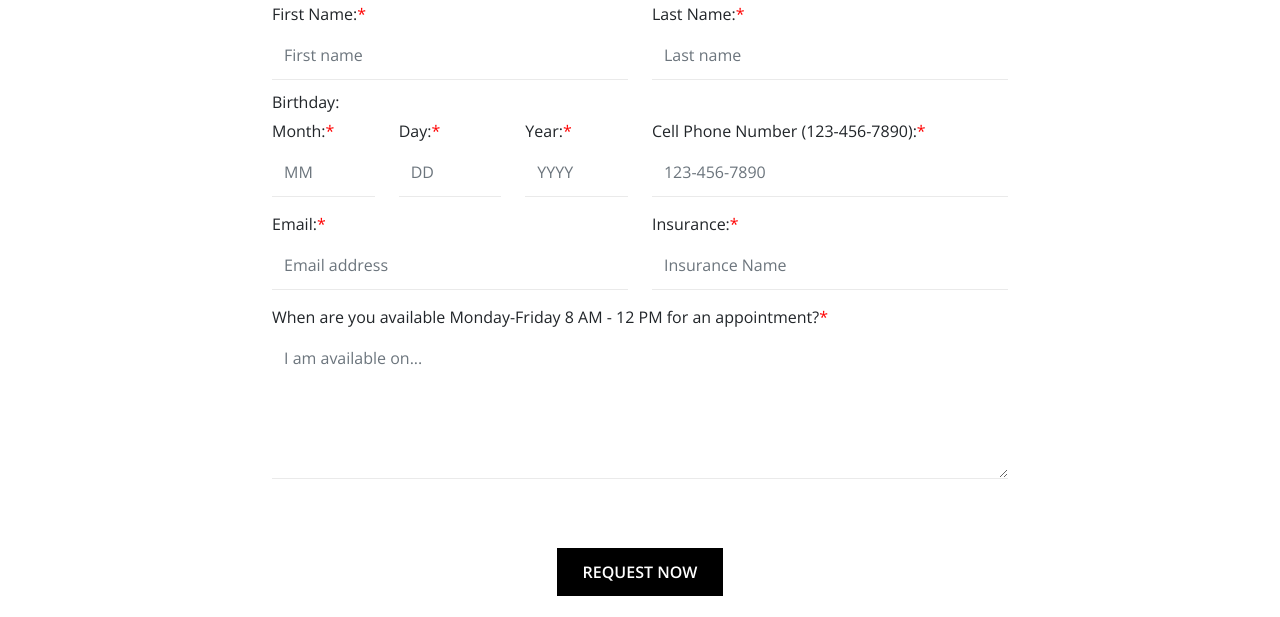
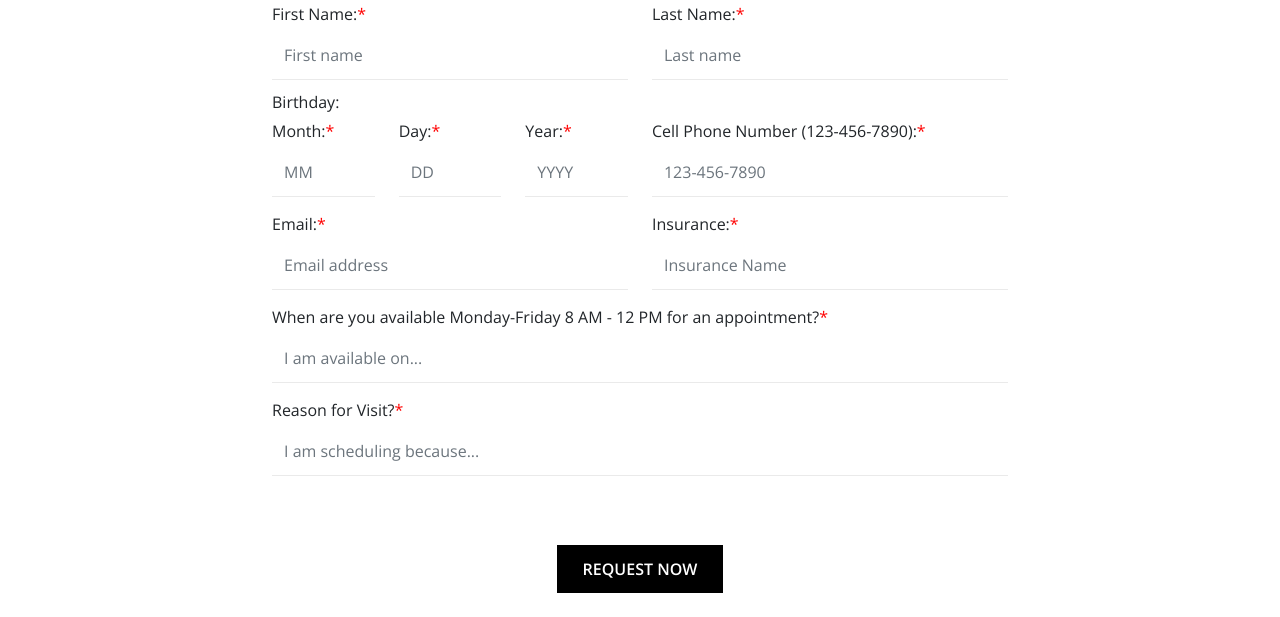
Before and after one commit to Azizobgyn/Azizobgyn.github.io, a plain HTML site: page booking.html in a window 1280 px wide. Shown: the part 183-800 px from the top of the page. Drawn offline with nearby package versions, Linux system fonts and the light colour scheme.

Commit message:
Updated Booking

```diff
--- a/booking.html
+++ b/booking.html
@@ -141,8 +141,13 @@ https://templatemo.com/tm-566-medic-care
                                         </div>
 
                                         <div class="col-12">
-                                            <label for="message" class="required-field">When are you available Monday-Friday 8 AM - 12 PM for an appointment?</label>
-                                            <textarea class="form-control" rows="5" id="message" name="availability" placeholder="I am available on..." required></textarea>
+                                            <label for="availability" class="required-field">When are you available Monday-Friday 8 AM - 12 PM for an appointment?</label>
+                                            <input type="text"  class="form-control" id="availability" name="availability" placeholder="I am available on..." required>
+                                        </div>
+
+                                        <div class="col-12">
+                                            <label for="visit_reason" class="required-field">Reason for Visit?</label>
+                                            <input type="text"  class="form-control" id="visit_reason" name="visit_reason" placeholder="I am scheduling because..." required>
                                         </div>
 
                                         <input type="hidden" name="_subject" value="New Appointment Request from AzizObgyn.com!">
@@ -152,7 +157,6 @@ https://templatemo.com/tm-566-medic-care
                                         <input type="hidden" name="_next" value="https://azizobgyn.com/thankyou.html">
 
                                         <input type="hidden" name="_captcha" value="false">
-
 
                                         <div class="col-sm-offset-2 col-12">
                                             <div class="g-recaptcha" data-sitekey="6LdRfRUnAAAAALzy_RHc2eiLtIN64CaW2kbXEu8c"></div>
```
